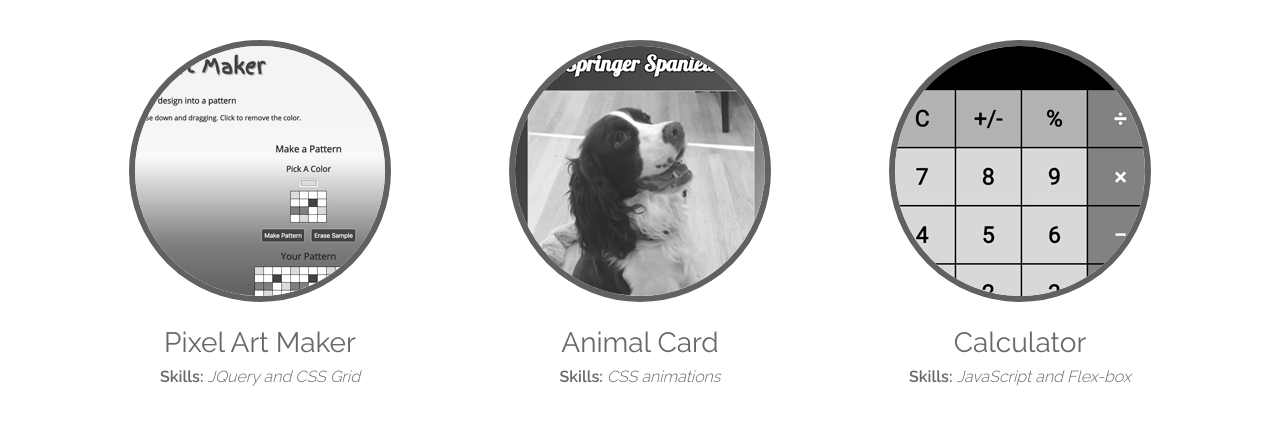
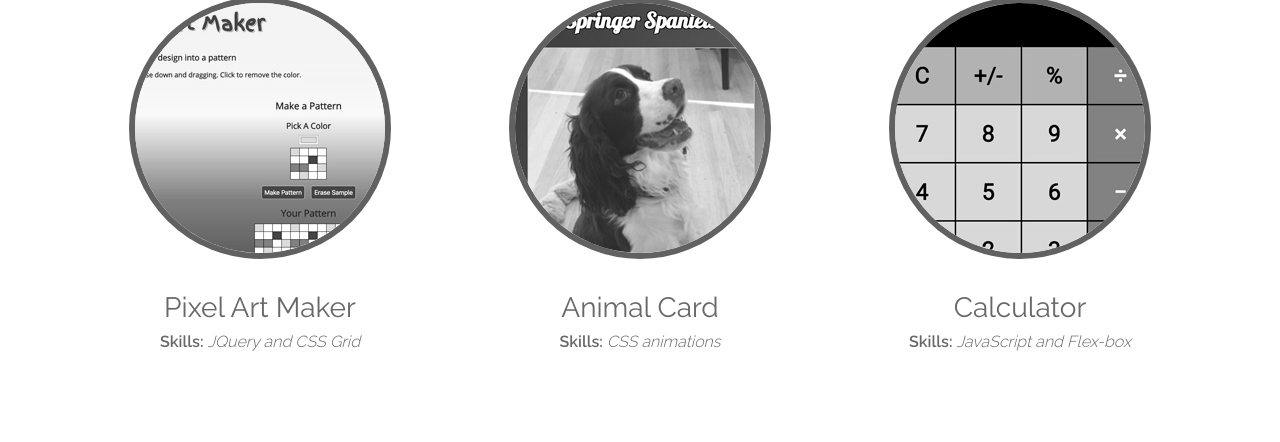
Before and after one commit to shrobbins/portfolio, a plain HTML site: page index.html in a window 1280 px wide. Shown: the part 736-1178 px from the top of the page. After the commit the page ends 1119 px from the top, so only its background shows below. Drawn offline with nearby package versions, Linux system fonts and the light colour scheme.

Commit message:
Changes to css and html after review

```diff
--- a/css/styles.css
+++ b/css/styles.css
@@ -6,9 +6,8 @@ img {
 }
 
 body {
-   margin-top: 2rem;
-   margin-bottom: 1rem;
-    font:  400 1rem 'Raleway', sans-serif;
+    margin: 2rem auto 1rem;
+    font: 400 1rem 'Raleway', sans-serif;
     color: #686868;
 }
 
@@ -16,25 +15,29 @@ ul {
     list-style: none;
     padding: 0;
 }
+
 li {
     padding-left: 1.3em;
 }
+
 li:before {
     content: "\f1db";
     font-family: FontAwesome;
     display: inline-block;
     color: #9a47bc;
-    margin-left: -1.3em; /* same as padding-left set on li */
-    width: 1.3em; /* same as padding-left set on li */
+    margin-left: -1.3em;
+    /* same as padding-left set on li */
+    width: 1.3em;
+    /* same as padding-left set on li */
 }
 
 h2 {
     font-weight: 600;
-      margin-bottom: 1.5rem;
+    margin-bottom: 1.3rem;
 }
 
+/* Name and position at the top */
 
-/* Name and position at the top */
 .name {
     text-transform: uppercase;
     font-size: 2.7rem;
@@ -49,52 +52,42 @@ ul {
     margin-bottom: 2rem;
 }
 
-
 /* skills section */
 
 .skills li {
     margin-bottom: 1rem;
 }
 
-
 /* Hero and Portfolio */
 
-.hero,  .circle-links {
-    -webkit-filter: grayscale(100%); /* Safari 6.0 - 9.0 */
+.hero,
+.circle-links {
+    -webkit-filter: grayscale(100%);
+    /* Safari 6.0 - 9.0 */
     filter: grayscale(100%);
     margin-bottom: 2rem;
-
 }
 
-.rounded-circle {
-    margin-bottom: 1.5rem;
-   }
-
-.hero:hover, .circle-links:hover{
-    -webkit-filter: none; /* Safari 6.0 - 9.0 */
+.hero:hover,
+.circle-links:hover {
+    -webkit-filter: none;
+    /* Safari 6.0 - 9.0 */
     filter: none;
 }
 
 /* Center align the text within the three columns below the carousel */
-.portfolio .col-md-4 {
-    margin-bottom: 1.5rem;
+
+.portfolio-links {
     text-align: center;
-    margin-top: 2.5rem;
-  }
-
-
-  .portfolio col-md-4 p {
-    margin-right: .75rem;
-    margin-left: .75rem;
+    margin-top: 2.5rem auto 1.5rem;
 }
 
 .portfolio {
     margin-top: 2rem;
 }
 
-
 .circle-links {
-      border: #9a47bc 6px solid;
+    border: 6px solid #9a47bc;
 }
 
 .bold {
@@ -111,16 +104,15 @@ Small devices (landscape phones, 544px and up) */
 
 @media screen and (max-width: 544px) {
     body {
-        margin-left: 0.9rem;
-        margin-right: 0.9rem;
+        margin-top: 1rem;
+        margin-bottom: 1rem;
     }
-    .name{
+    .name {
         font-size: 1.9rem;
     }
     .position {
         font-size: 1.4rem;
     }
-
 }
 
 @media screen and (max-width: 765px) {
@@ -128,5 +120,4 @@ Small devices (landscape phones, 544px and up) */
         padding-right: 1rem;
         float: left;
     }
-
 }
--- a/index.html
+++ b/index.html
@@ -1,5 +1,6 @@
 <!doctype html>
 <html lang="en">
+
 <head>
   <meta charset="utf-8">
   <meta name="viewport" content="width=device-width,initial-scale=1">
@@ -7,9 +8,10 @@
   <title>portfolio</title>
   <link href="https://fonts.googleapis.com/css?family=Raleway:300,400,600" rel="stylesheet">
   <link rel="stylesheet" href="https://cdnjs.cloudflare.com/ajax/libs/font-awesome/4.7.0/css/font-awesome.min.css">
-    <link rel="stylesheet"  href="https://stackpath.bootstrapcdn.com/bootstrap/4.1.1/css/bootstrap.min.css">
-    <link rel="stylesheet"  href="css/styles.css">
+  <link rel="stylesheet" href="https://stackpath.bootstrapcdn.com/bootstrap/4.1.1/css/bootstrap.min.css">
+  <link rel="stylesheet" href="css/styles.css">
 </head>
+
 <body>
   <div class="container">
     <header>
@@ -40,36 +42,55 @@
         <picture>
           <source media="(min-width: 601px)" srcset="images/hero.jpg">
           <source media="(min-width: 450px)" srcset="images/hero-sm.jpg">
-                        <img class="hero" src="images/hero.jpg"  alt="hero image of computer">
+          <img class="hero" src="images/hero.jpg" alt="hero image of computer">
         </picture>
       </div>
     </div>
+
+    <section class="portfolio">
+      <div class="row">
+        <div class="col-12">
+          <h2>Projects</h2>
         </div>
-            <div class="container portfolio">
-                <h2>Projects</h2>
+      </div>
       <div class="row">
-                  <div class= "col-md-4">
-                      <a href ="https://codepen.io/shrobbins/pen/dmZXZY">
-                    <img class="rounded-circle circle-links" src="images/pixel-art.jpg"  alt="pixel art maker link" >
+        <div class="col-md-4 portfolio-links">
+          <a href="https://codepen.io/shrobbins/pen/dmZXZY" target="_blank">
+            <img class="rounded-circle circle-links" src="images/pixel-art.jpg" alt="pixel art maker link">
           </a>
           <h3>Pixel Art Maker</h3>
-                    <p><span class="bold">Skills: </span><span class="italic">JQuery and CSS Grid</span></p>
+          <p>
+            <span class="bold">Skills: </span>
+            <span class="italic">JQuery and CSS Grid</span>
+          </p>
         </div>
-                  <div class="col-md-4">
-                    <a href ="https://codepen.io/shrobbins/pen/OzdxLe">
-                    <img class="rounded-circle circle-links img-fluid" src="images/animal-card.jpg" alt="animal card project
-                    link" ></a>
+        <div class="col-md-4 portfolio-links">
+          <a href="https://codepen.io/shrobbins/pen/OzdxLe" target="_blank">
+            <img class="rounded-circle circle-links" src="images/animal-card.jpg" alt="animal card project
+                    link">
+          </a>
           <h3>Animal Card</h3>
-                    <p> <span class="bold">Skills: </span> <span class="italic">CSS animations</span></p>
+          <p>
+            <span class="bold">Skills: </span>
+            <span class="italic">CSS animations</span>
+          </p>
         </div>
-                  <div class="col-md-4">
-                      <a href ="https://codepen.io/shrobbins/full/obGeBY/">
-                    <img class="rounded-circle circle-links img-fluid" src="images/calculator.jpg" alt="calculator link" >
+        <div class="col-md-4 portfolio-links">
+          <a href="https://codepen.io/shrobbins/full/obGeBY/" target="_blank">
+            <img class="rounded-circle circle-links" src="images/calculator.jpg" alt="calculator link">
           </a>
           <h3>Calculator</h3>
-                    <p><span class="bold">Skills: </span><span class="italic">JavaScript and Flex-box</span></p>
+          <p>
+            <span class="bold">Skills: </span>
+            <span class="italic">JavaScript and Flex-box</span>
+          </p>
+        </div>
+      </div>
+    </section>
 
   </div>
-                </div><!-- /.row -->
+
+
 </body>
+
 </html>
```
Lines whose indentation alone changed are shown as unchanged.
